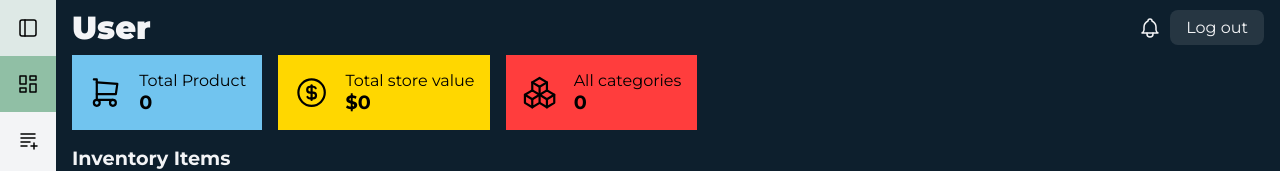
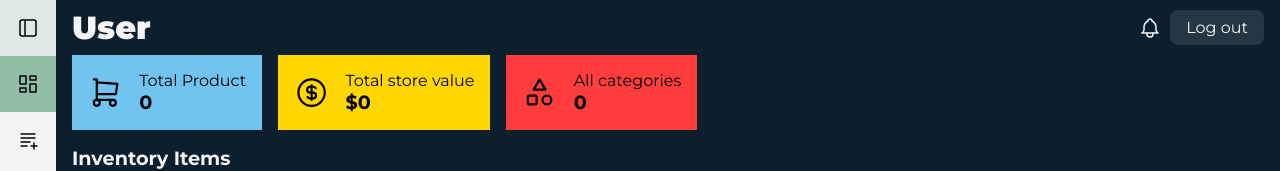
Before and after one commit to jihadable/stockwise, a React (Vite) app: page / in a window 1280 px wide. Shown: the top 171 px of the page. Built offline with nearby package versions, Linux system fonts and the light colour scheme.

Commit message:
change category svg

```diff
--- a/src/components/InventoryStats.tsx
+++ b/src/components/InventoryStats.tsx
@@ -48,17 +48,11 @@ export default function InventoryStats(props: {items: item[]}){
             title: "All categories",
             value: totalCategory,
             svg:
-            <svg xmlns="http://www.w3.org/2000/svg" className="icon icon-tabler icon-tabler-packages" width="24" height="24" viewBox="0 0 24 24" strokeWidth="1.5" stroke="currentColor" fill="none" strokeLinecap="round" strokeLinejoin="round">
+            <svg xmlns="http://www.w3.org/2000/svg" className="icon icon-tabler icon-tabler-triangle-square-circle" width="24" height="24" viewBox="0 0 24 24" strokeWidth="1.5" stroke="currentColor" fill="none" strokeLinecap="round" strokeLinejoin="round">
                 <path stroke="none" d="M0 0h24v24H0z" fill="none"></path>
-                <path d="M7 16.5l-5 -3l5 -3l5 3v5.5l-5 3z"></path>
-                <path d="M2 13.5v5.5l5 3"></path>
-                <path d="M7 16.545l5 -3.03"></path>
-                <path d="M17 16.5l-5 -3l5 -3l5 3v5.5l-5 3z"></path>
-                <path d="M12 19l5 3"></path>
-                <path d="M17 16.5l5 -3"></path>
-                <path d="M12 13.5v-5.5l-5 -3l5 -3l5 3v5.5"></path>
-                <path d="M7 5.03v5.455"></path>
-                <path d="M12 8l5 -3"></path>
+                <path d="M12 3l-4 7h8z"></path>
+                <path d="M17 17m-3 0a3 3 0 1 0 6 0a3 3 0 1 0 -6 0"></path>
+                <path d="M4 14m0 1a1 1 0 0 1 1 -1h4a1 1 0 0 1 1 1v4a1 1 0 0 1 -1 1h-4a1 1 0 0 1 -1 -1z"></path>
             </svg>
         }
     ]
```
Also changed, not shown: 2 other files (tests, documents, lock files or other folders).
